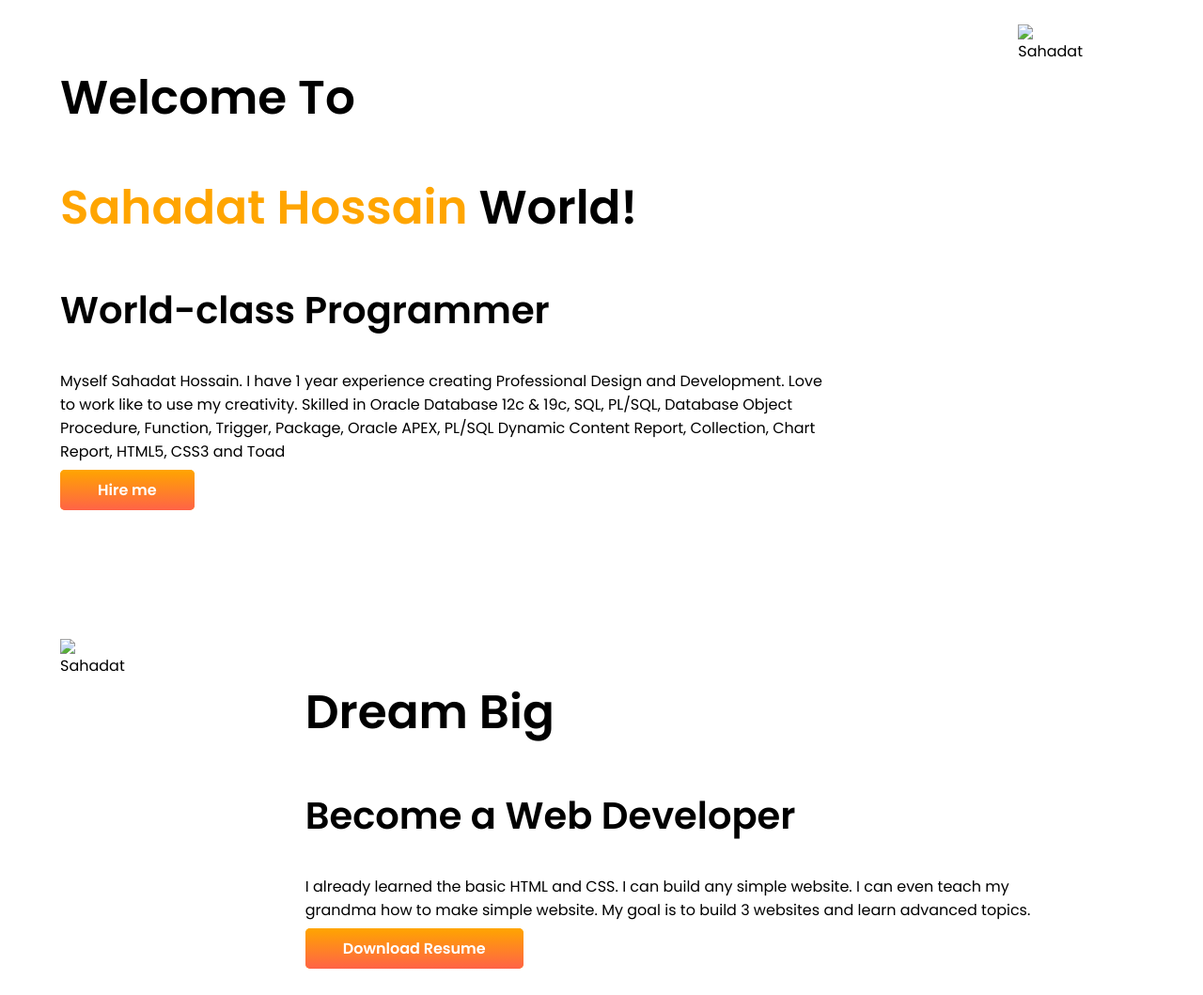
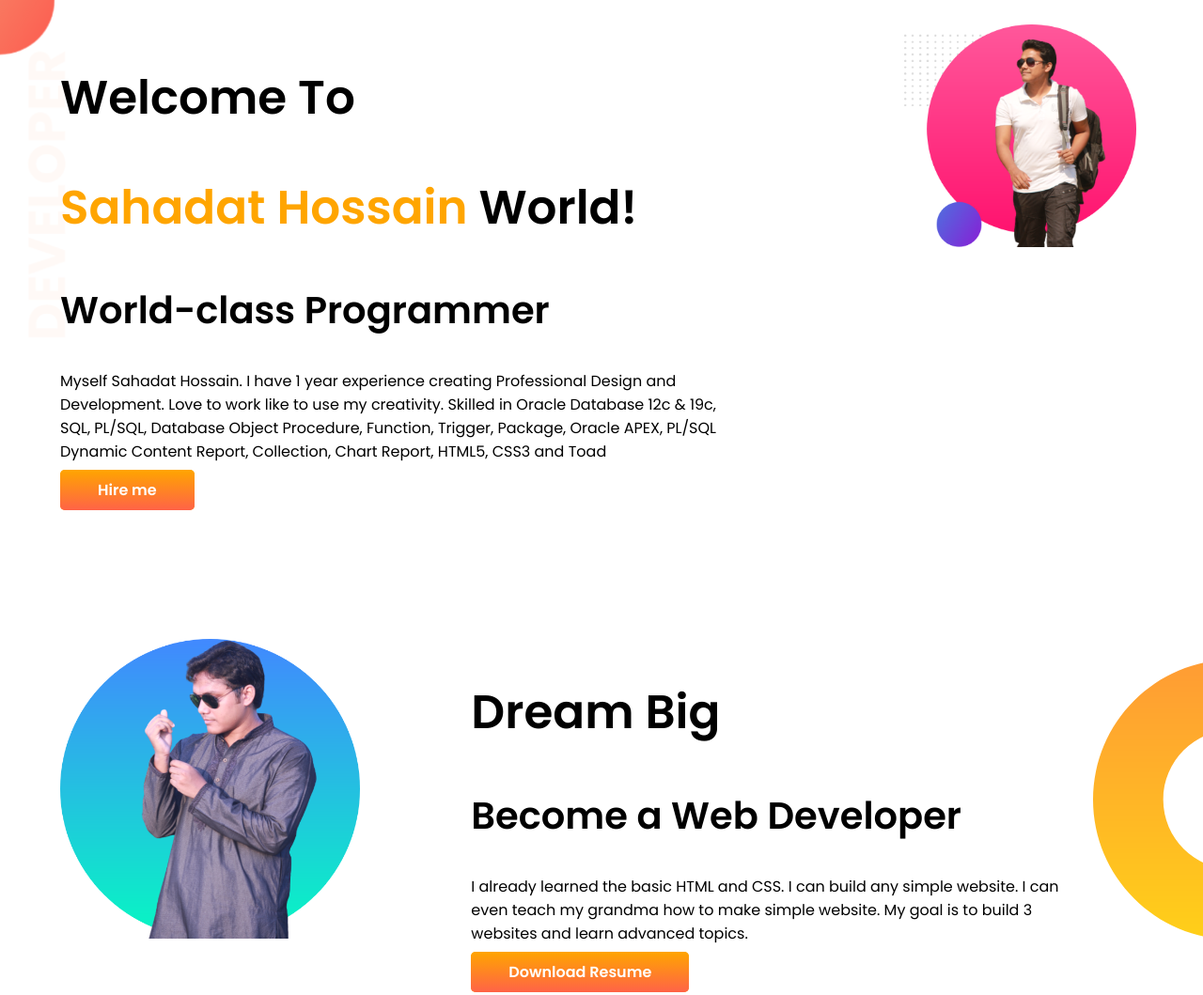
Before and after one commit to mrsahadat/My-Portfolio, a plain HTML site: page index.html in a window 1280 px wide. Shown: the top 1059 px of the page at 94% size. Drawn offline with Linux system fonts and the light colour scheme; the site is published under a folder, as on GitHub Pages, so addresses that start at the root find nothing.

Commit message:
slove image problem

```diff
--- a/index.html
+++ b/index.html
@@ -20,13 +20,13 @@
         <a class="link-button" target="_blank" href="https://www.linkedin.com/in/mrsahadat/">Hire me</a>
         </div>
         <div class="half-width">
-            <img src="/image/Sahadat3.png" alt="Sahadat">
+            <img src="image/Sahadat3.png" alt="Sahadat">
         </div>
 
    </section>
    <section class="dream-big flexible-container">
        <div class="half-width">
-           <img src="/image/Sahadat2.png" alt="Sahadat">
+           <img src="image/Sahadat2.png" alt="Sahadat">
        </div>
        <div class="half-width">
            <h1>Dream Big</h1>
--- a/style.css
+++ b/style.css
@@ -26,6 +26,7 @@ h2{
     padding-left: 5%;
     padding-right: 10%;
     padding-top: 2%;
+
 }
 .half-width img{
    width: 130%;}
@@ -41,17 +42,17 @@ h2{
 
     }
     .top-banner{
-        background-image: url(/Background-2/top-banner.png);
+        background-image: url(Background-2/top-banner.png);
         background-repeat: no-repeat;
     }
     .experience-area{
-        background-image: url(/Background-2/exp-bg.png);
+        background-image: url(Background-2/exp-bg.png);
         background-repeat: no-repeat;
         background-position: left;
 
     }
     .dream-big{
-        background-image: url(/Background-2/dream-bg.png);
+        background-image: url(Background-2/dream-bg.png);
         background-repeat: no-repeat;
         background-position: right;
     }
```
